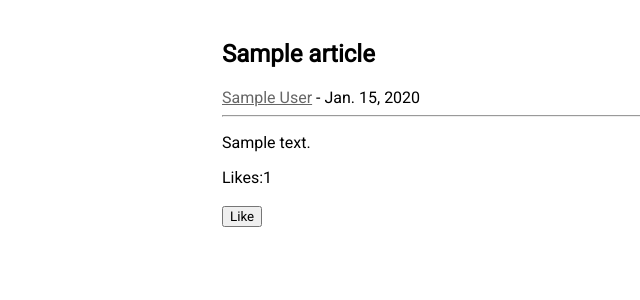
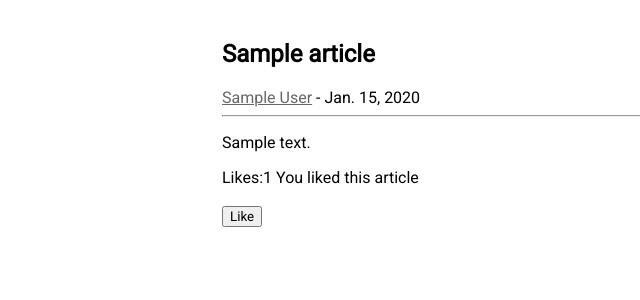
Before and after one commit to punk1503/NewsTeller, a Django app: page /article/1 in a window 1280 px wide. Shown: the part 70-370 px from the top of the page, without its empty margins (18-658 px from the left). Run offline with Django 3.2, Linux system fonts and the light colour scheme; a user stored in the database is signed in; tables that the repository leaves empty hold one stand-in row (values such as "Sample post"); grey boxes marked "Sample" are stand-in pictures.

Commit message:
Added your like mark #16
Added "you liked this article" text on the liked article.

```diff
--- a/news/templates/news/pages/article_overview.html
+++ b/news/templates/news/pages/article_overview.html
@@ -14,6 +14,9 @@
 	<p>{{ article.article_text }}</p>
 	<!--TODO: add likes and comments-->
 	<span>Likes:{{ article.likers.all.count }}</span>
+	{% if user in article.likers.all %}
+		<span>You liked this article</span>
+	{% endif %}
 	{% if user.is_authenticated %}
 		<form method="POST">
 			{% csrf_token %}
```
